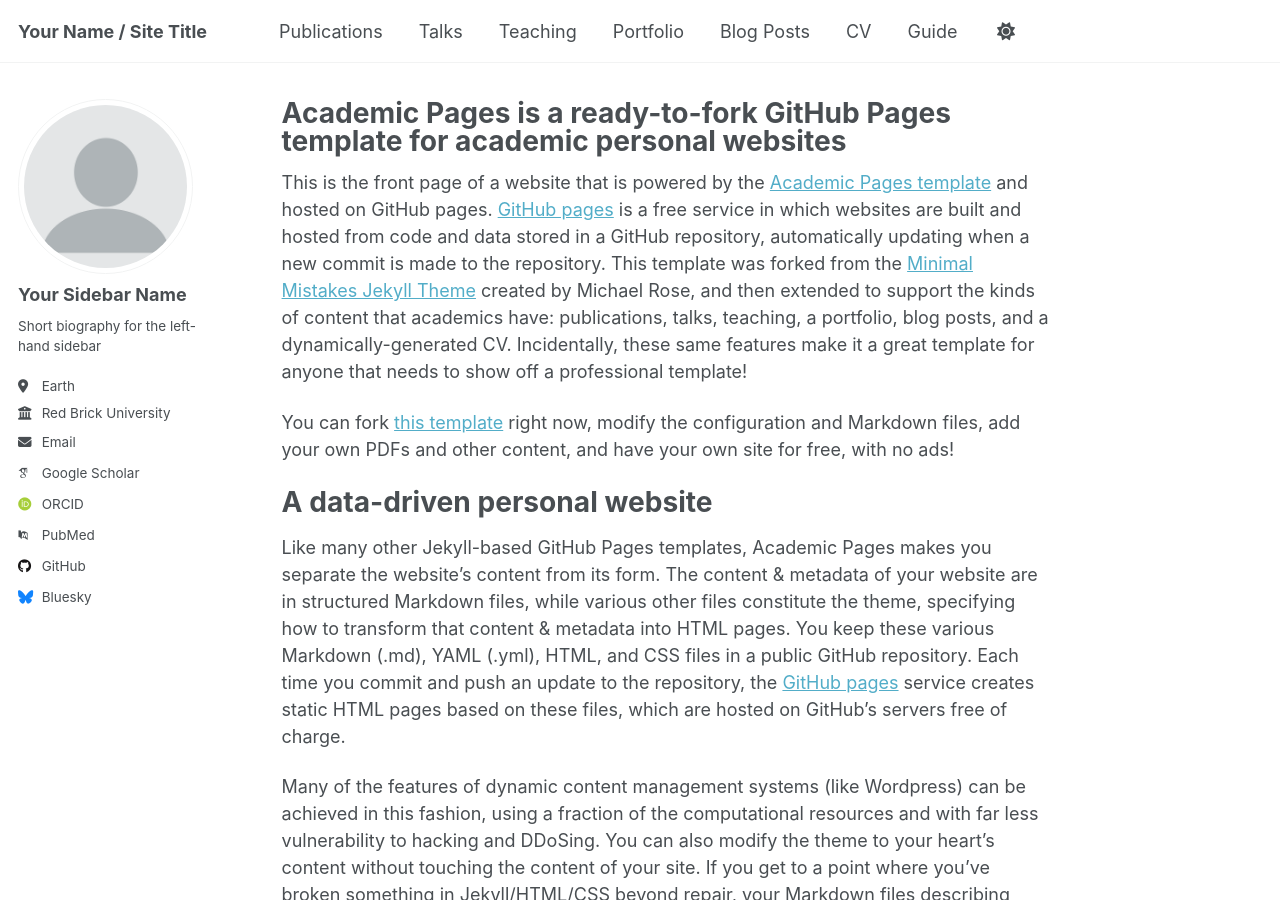
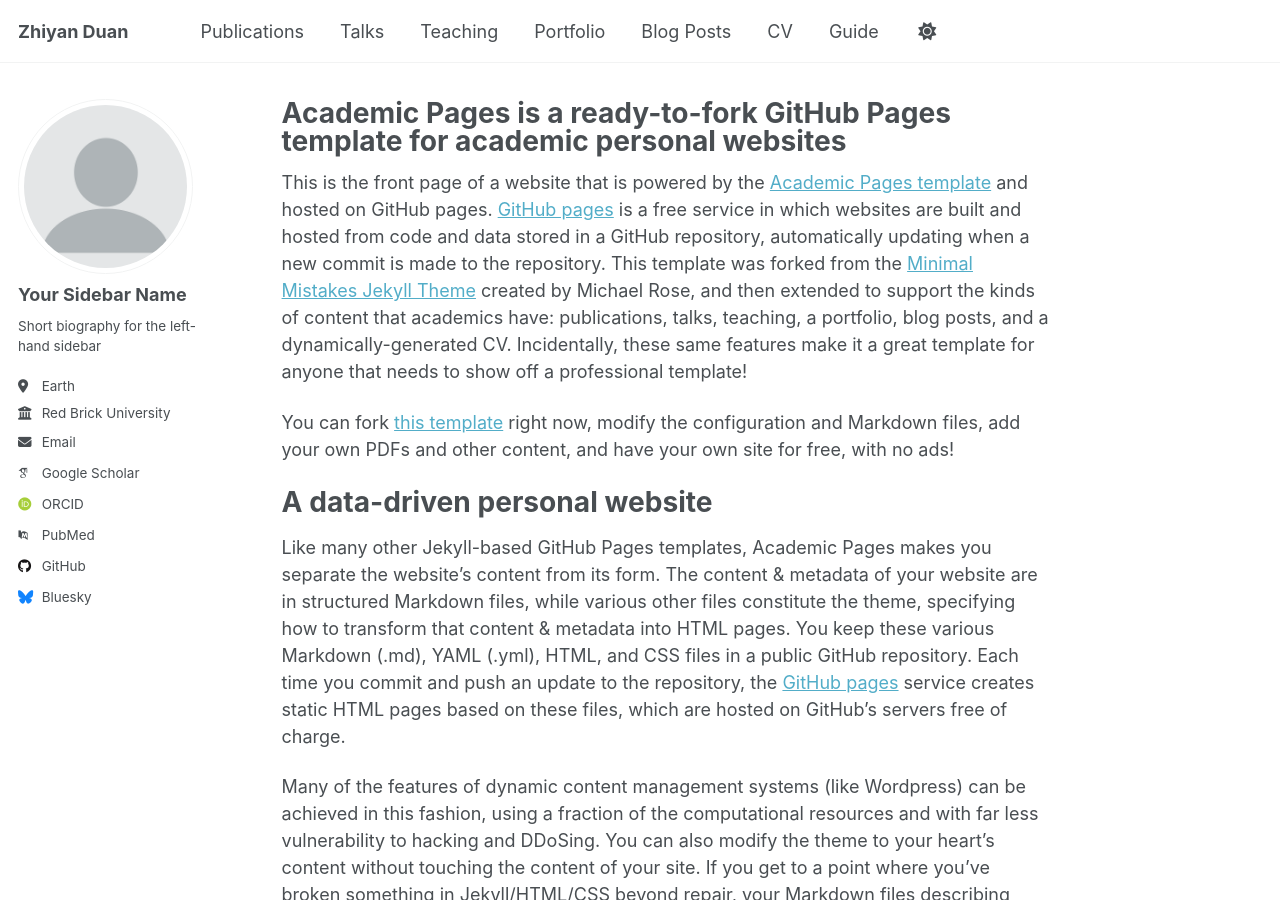
Before and after one commit to t1nyquark/t1nyquark.github.io, a Jekyll site: the page built from _pages/about.md, in a window 1280 px wide and 900 px high. Built offline with Jekyll 4.4.1, drawn with Linux system fonts in a browser that asks for light colours; some web fonts are replaced; a script that is not in the unit is left out.

Commit message:
Update _config.yml

```diff
--- a/_config.yml
+++ b/_config.yml
@@ -9,11 +9,11 @@
 # Basic Site Settings
 locale                   : "en-US"
 site_theme               : "default" # Currently available options are "default", "air"
-title                    : "Your Name / Site Title"
+title                    : "Zhiyan Duan"
 title_separator          : "-"
 name                     : &name "Your Name"
 description              : &description "personal description"
-url                      : https://academicpages.github.io # the base hostname & protocol for your site e.g. "https://[your GitHub username].github.io" or if you already have some other page hosted on Github then use "https://[your GitHub username].github.io/[Your Repo Name]"
+url                      : https://t1nyquark.io # the base hostname & protocol for your site e.g. "https://[your GitHub username].github.io" or if you already have some other page hosted on Github then use "https://[your GitHub username].github.io/[Your Repo Name]"
 baseurl                  : "" # the subpath of your site, e.g. "/blog"
 repository               : "academicpages/academicpages.github.io"
 
```
